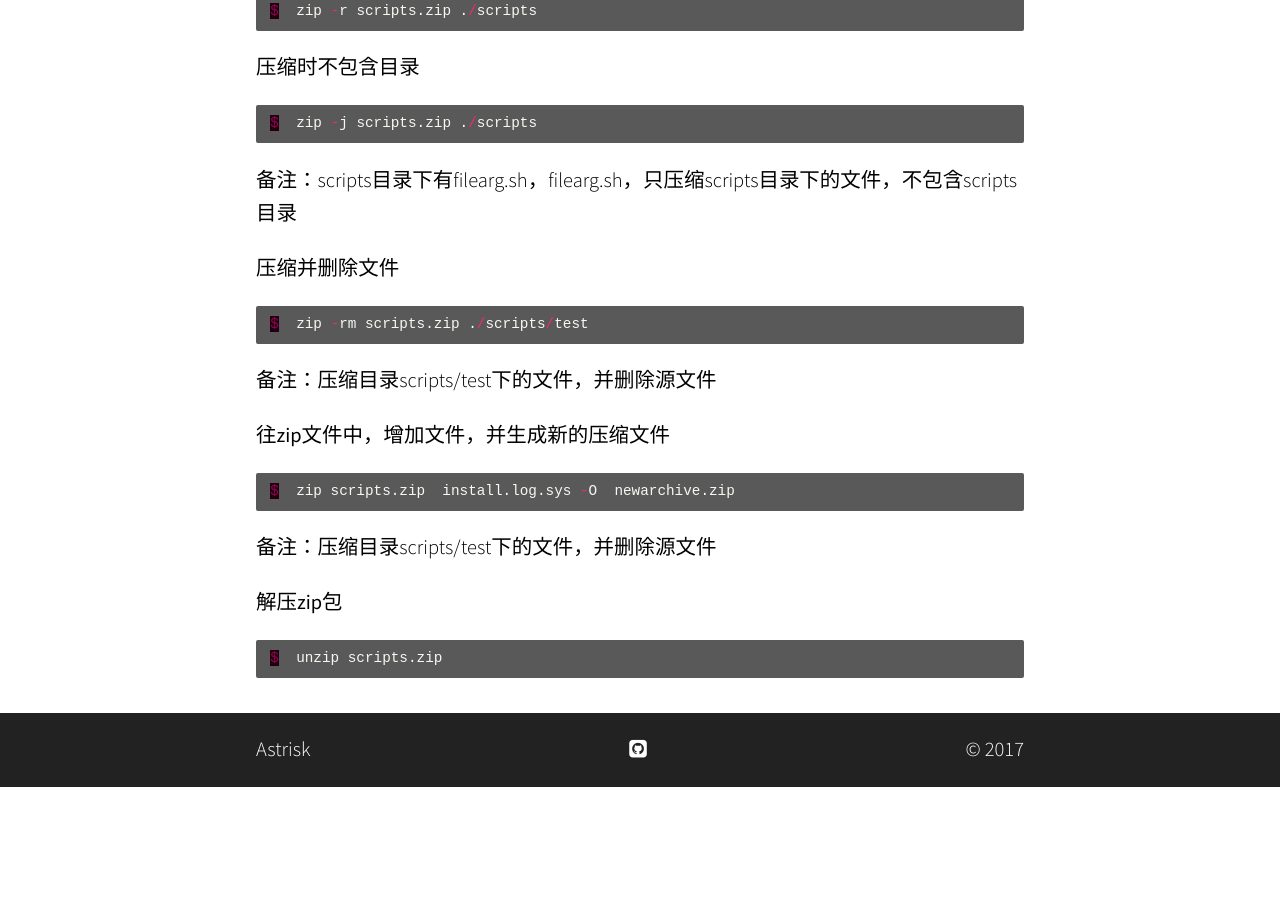
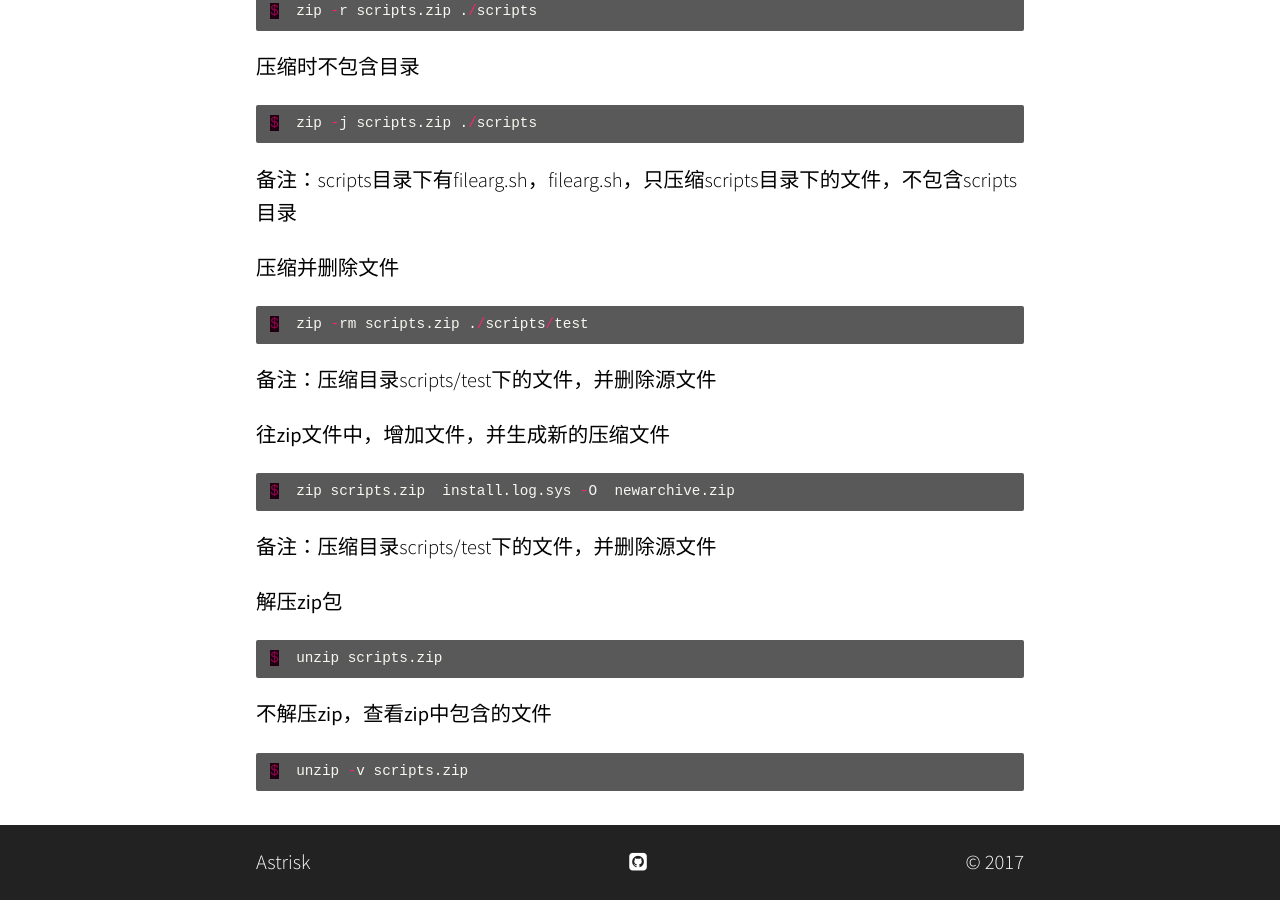
Before and after one commit to astrisk/astrisk.github.io, a Jekyll site: the page built from _posts/2017-3-26-linuxShell-archive-compress.md, in a window 1280 px wide and 900 px high, scrolled down 5432 px. Built offline with Jekyll 4.4.1, drawn with Linux system fonts in a browser that asks for light colours; some web fonts are replaced; before the commit the page ends 6219 px from its top, so only the background shows below that.

Commit message:
add unzip -v

```diff
--- a/_posts/2017-3-26-linuxShell-archive-compress.md
+++ b/_posts/2017-3-26-linuxShell-archive-compress.md
@@ -282,3 +282,11 @@ $  zip scripts.zip  install.log.sys -O  newarchive.zip
 $  unzip scripts.zip
 
 {% endhighlight %}
+
+**不解压zip，查看zip中包含的文件**
+
+{% highlight c %}
+
+$  unzip -v scripts.zip
+
+{% endhighlight %}
```
